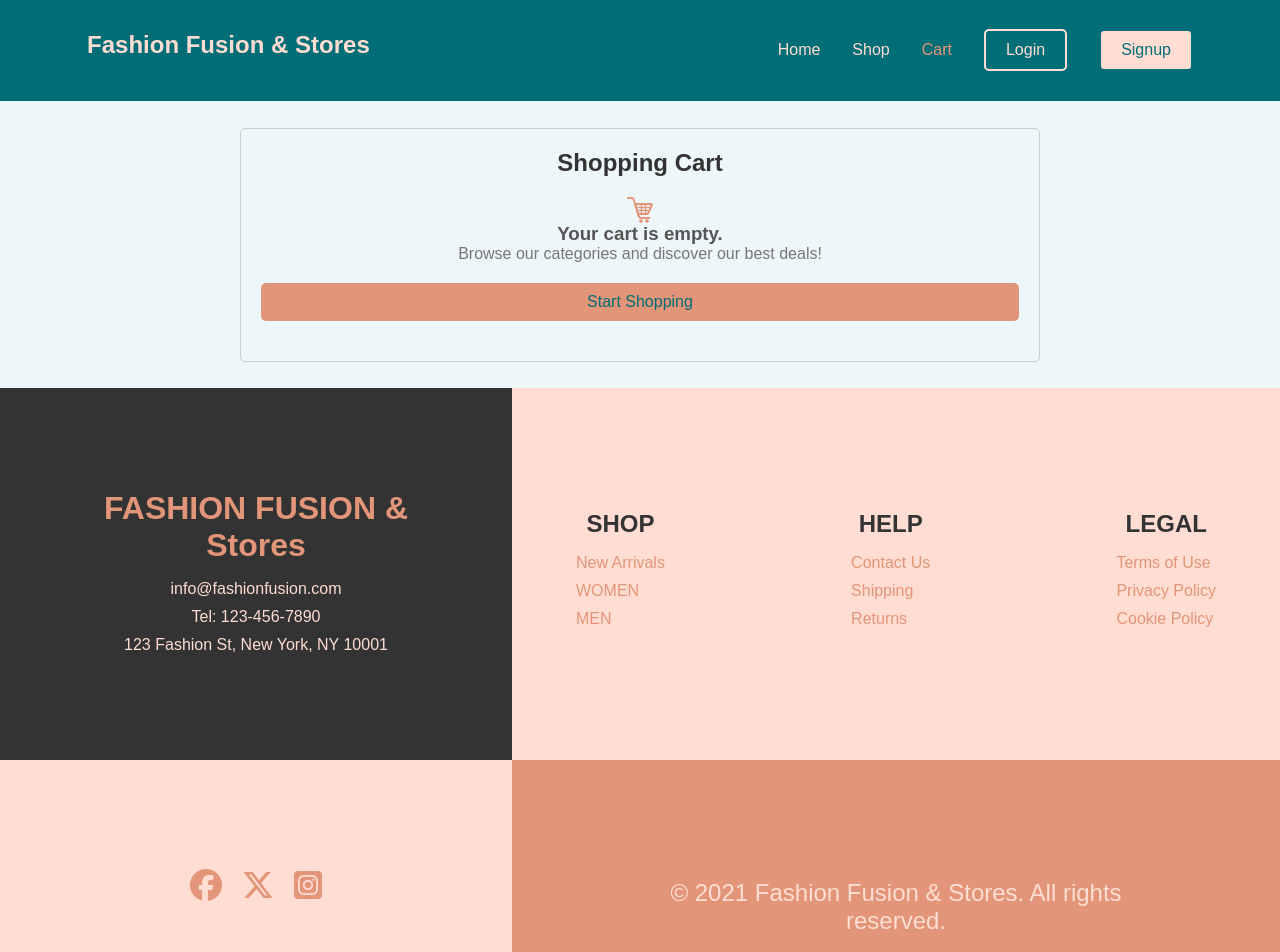
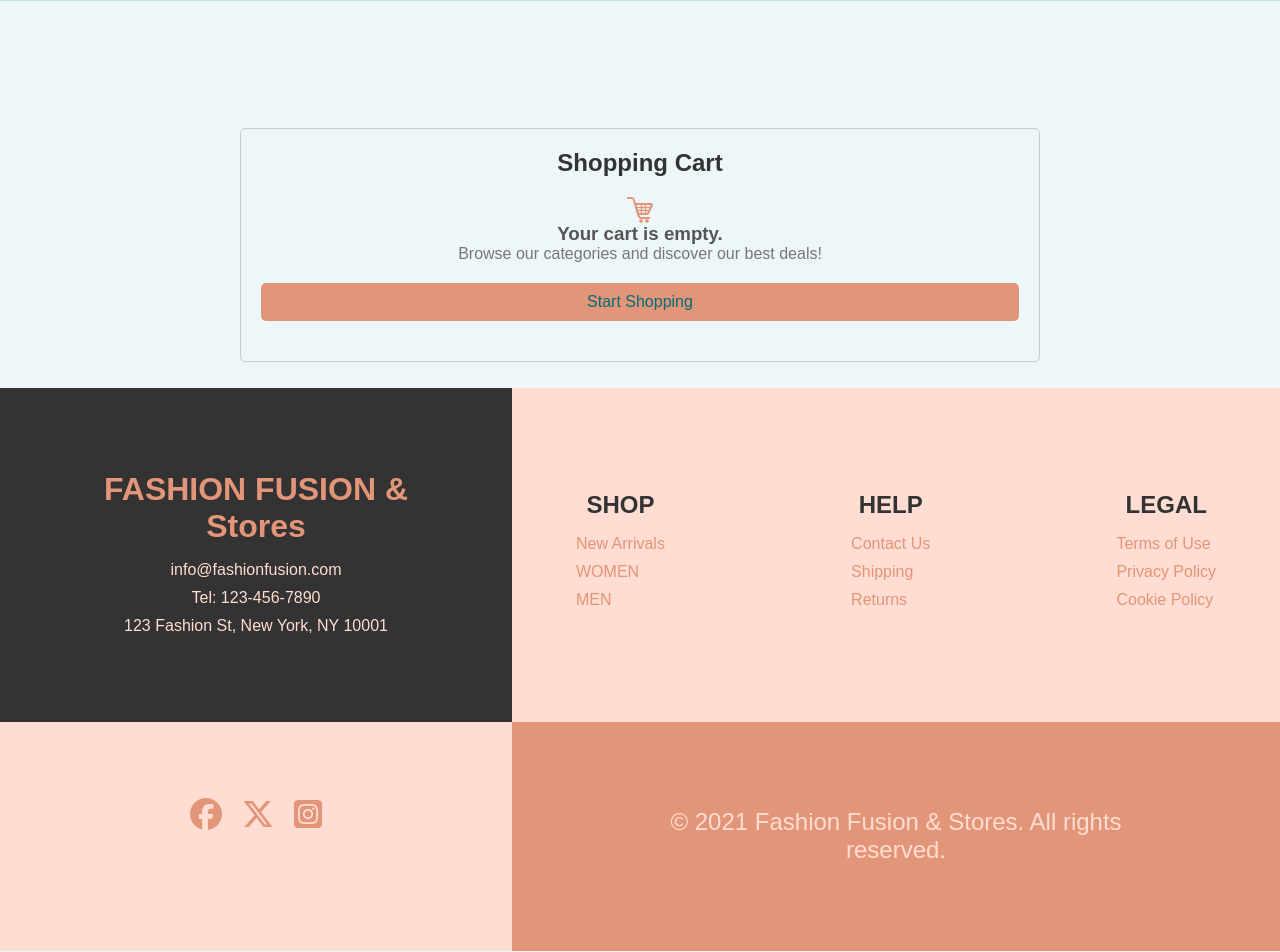
Before and after one commit to ishola10/Fashion-Fushion, a React (Create React App) app: page /cart in a window 1280 px wide. Shown: the top 952 px of the page. Built offline with nearby package versions, Linux system fonts and the light colour scheme.

Commit message:
update-navbar

```diff
--- a/src/components/Navbar.js
+++ b/src/components/Navbar.js
@@ -1,10 +1,35 @@
-import React from "react";
+import React, { useEffect, useState } from "react";
 import { NavLink } from "react-router-dom";
 import "../styles/Navbar.css";
 
 const NavBar = ({ user }) => {
+  const [isFooterVisible, setIsFooterVisible] = useState(false);
+
+  useEffect(() => {
+    const footer = document.querySelector("footer");
+
+    const observer = new IntersectionObserver(
+      (entries) => {
+        entries.forEach((entry) => {
+          setIsFooterVisible(entry.isIntersecting);
+        });
+      },
+      { threshold: 0.1 }
+    );
+
+    if (footer) {
+      observer.observe(footer);
+    }
+
+    return () => {
+      if (footer) {
+        observer.unobserve(footer);
+      }
+    };
+  }, []);
+
   return (
-    <div className="navbar">
+    <div className={`navbar ${isFooterVisible ? "hidden" : ""}`}>
       <nav className="nav__content">
         <div>
           <NavLink className="nav__logo" to="/">
@@ -28,11 +53,11 @@ const NavBar = ({ user }) => {
             </>
           ) : (
             <>
-              <NavLink style={{padding: '10px 20px', border: "2px solid", borderRadius: '5px', }} className="link" activeClassName="active" to="/login">
+              <NavLink style={{padding: '10px 20px', border: "2px solid", borderRadius: '5px'}} className="link" activeClassName="active" to="/login">
                 Login
               </NavLink>
 
-              <NavLink className="link" style={{backgroundColor: 'var(--accent-color)', color: 'var(--primary-color)', padding: '10px 20px', border: "2px solid", borderRadius: '5px', }} activeClassName="active" to="/signup">
+              <NavLink className="link" style={{backgroundColor: 'var(--accent-color)', color: 'var(--primary-color)', padding: '10px 20px', border: "2px solid", borderRadius: '5px'}} activeClassName="active" to="/signup">
                 Signup
               </NavLink>
             </>
--- a/src/styles/Footer.css
+++ b/src/styles/Footer.css
@@ -2,7 +2,7 @@ footer {
   background-color: #333;
   color: white;
   text-align: center;
-  height: 100vh;
+  height: 70vh;
 }
 
 .footer__top {
@@ -11,7 +11,7 @@ footer {
 }
 
 .footer__top .footer__name {
-  padding: 7.5%;
+  padding: 6% 7.5%;
   width: 40%;
 }
 
@@ -60,7 +60,7 @@ footer {
 }
 
 .footer__buttom .footer_socials {
-  padding: 8.5%;
+  padding: 6% 8.5%;
   width: 40%;
   background-color: var(--accent-color);
 }
@@ -76,7 +76,7 @@ footer {
 }
 
 .footer__buttom .reserved {
-  padding: 8.5%;
+  padding: 6% 8.5%;
   width: 60%;
   background-color: var(--highlight-color);
 }
--- a/src/styles/Navbar.css
+++ b/src/styles/Navbar.css
@@ -3,6 +3,10 @@
   padding: 2%;
   position: fixed;
   width: 100%;
+}
+
+.navbar.hidden {
+  transform: translateY(-100%);
 }
 
 .nav__content {
--- a/src/views/Home.js
+++ b/src/views/Home.js
@@ -77,6 +77,17 @@ const Home = ({ cartItems, setCartItems }) => {
           ORDER
         </h1>
       </div>
+      <div className="sales">
+      <div className="sales__image">
+          <img src={Woman} alt="woman" />
+        </div>
+        <div className="sales__content">
+          <h2>SALES IS ON!</h2>
+          <h3>Get 20% off on all items</h3>
+          <p>20% off using PROMO23 at Checkout</p>
+        </div>
+
+      </div>
       <div className="shipping">
         <div className="shipping__image">
           <img src={Delivery} alt="delivery" />
```
